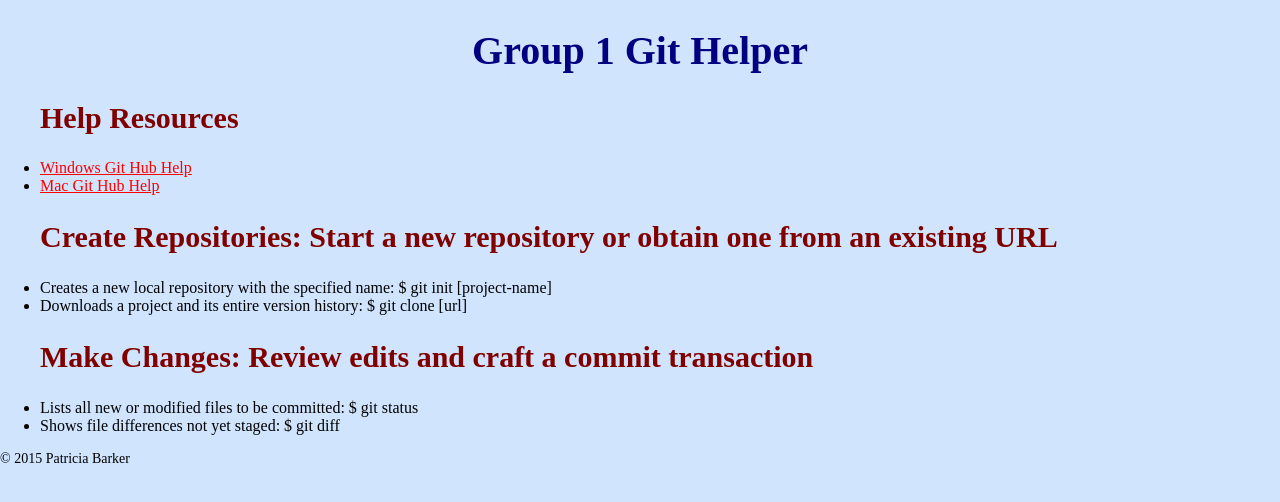
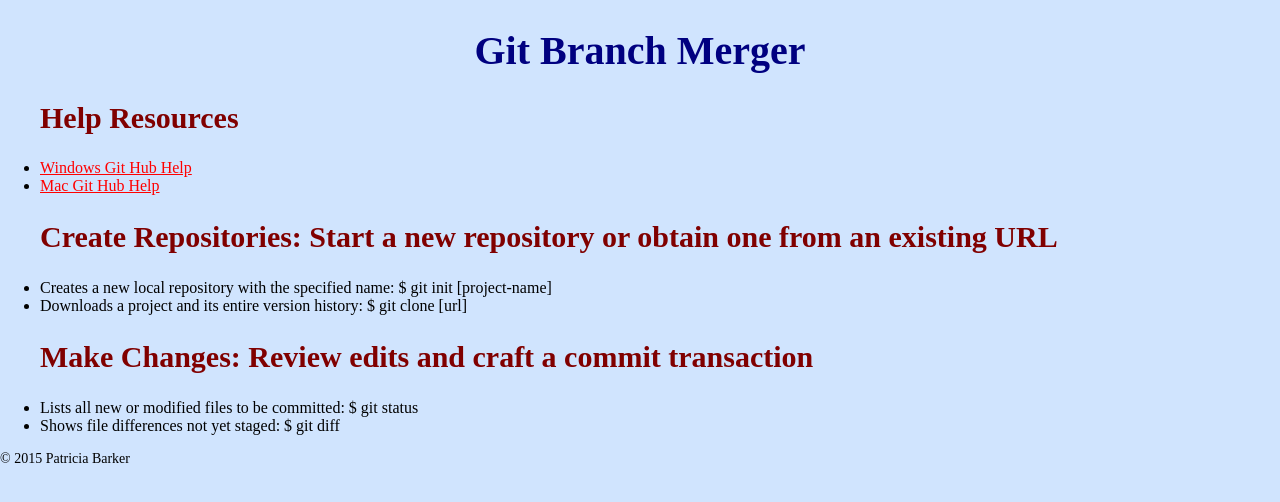
Before and after one commit to PatriciaBethBarker/BranchMerge, a plain HTML site: page index.html in a window 1280 px wide. Drawn offline with Linux system fonts and the light colour scheme.

Commit message:
revision#1
Change page header to Git Branch Merger

```diff
--- a/index.html
+++ b/index.html
@@ -9,7 +9,7 @@
 
     <body>
     	<div id="header"><!--start header-->
-    <h1 id="pageHeader">Group 1 Git Helper</h1>
+    <h1 id="pageHeader">Git Branch Merger</h1>
         </div><!--end header-->
 
 	<div id="mainSection"><!--start Main Section-->
```
